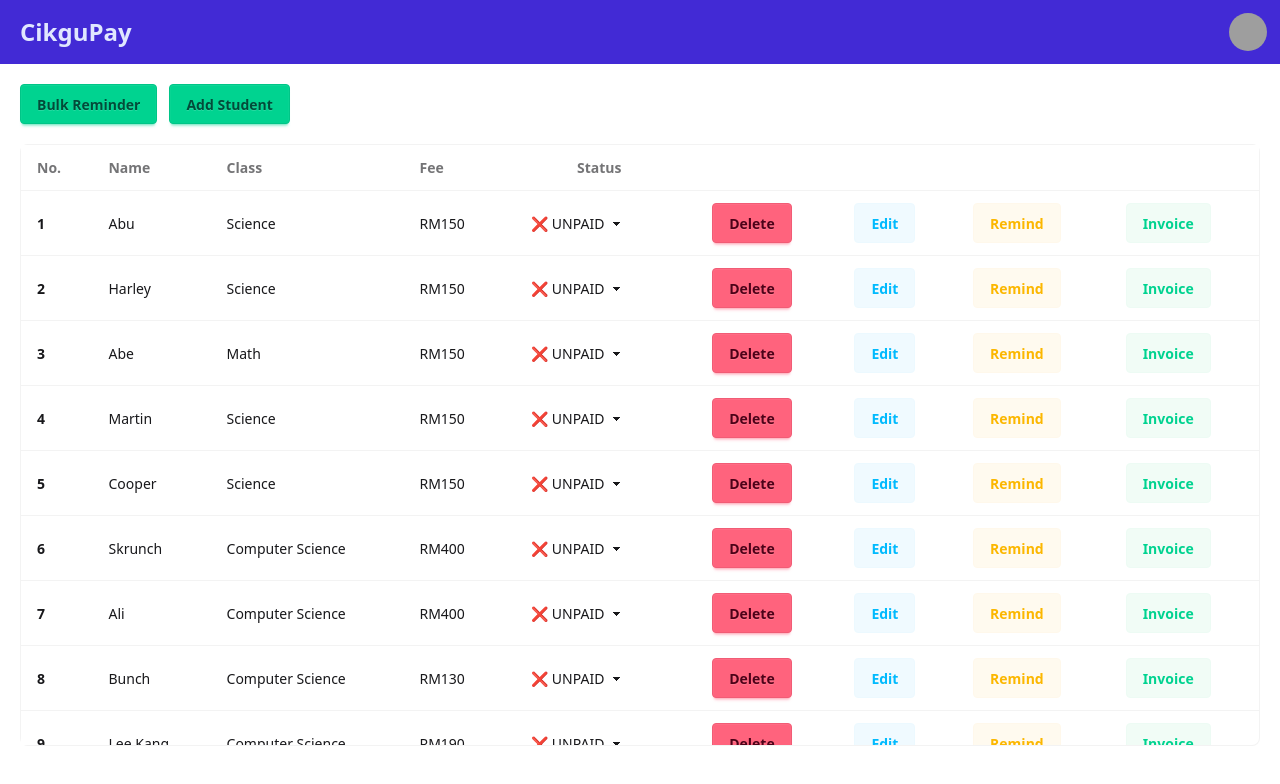
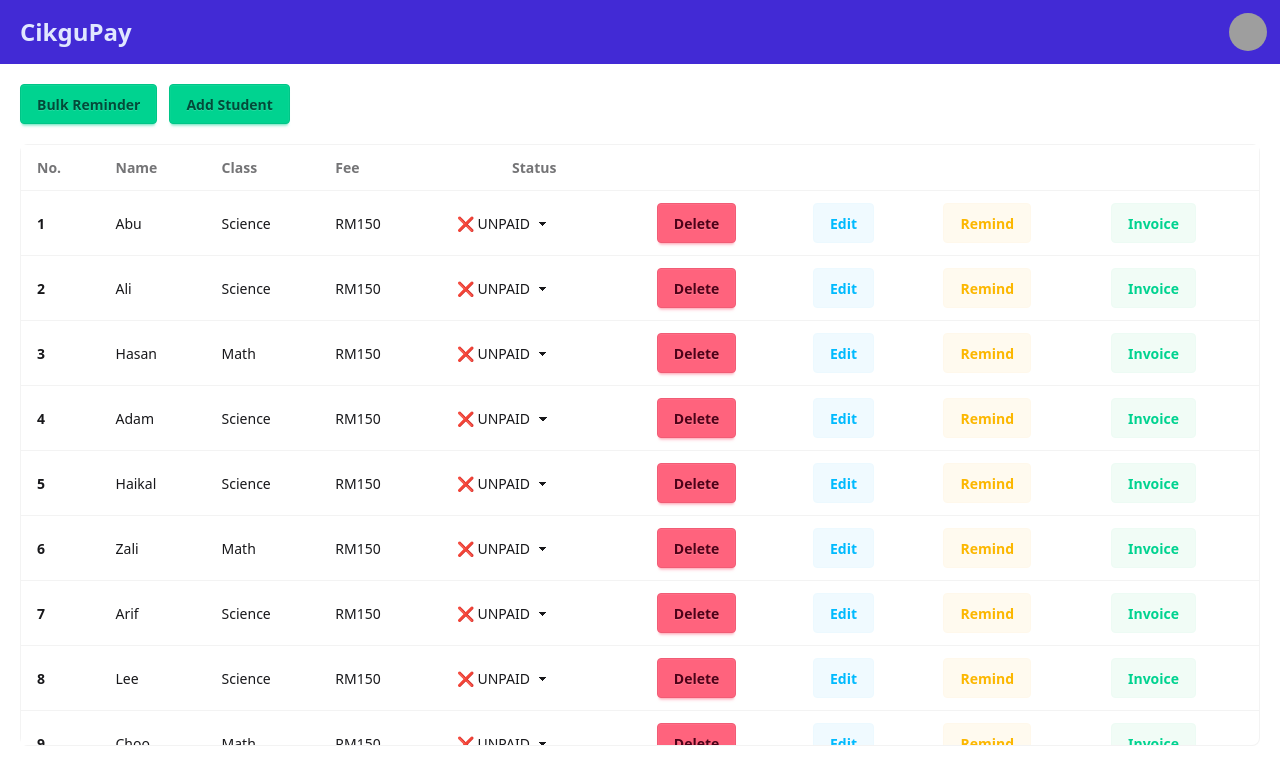
Before and after one commit to IFAIZC/CikguBayar, a React (Vite) app: page / in a window 1280 px wide. Shown: the top 784 px of the page. Built offline with nearby package versions, Linux system fonts and the light colour scheme; grey boxes are pictures that could not be loaded.

Commit message:
fixed table ui

```diff
--- a/src/App.jsx
+++ b/src/App.jsx
@@ -7,8 +7,29 @@ import ModalStudent from './component/ModalStudent'
 
 function App() {
   const [copied, setCopied] = useState(false)
+  // Moving the students data from Table component to App component
+  const [students, setStudents] = useState([
+    { id: 1, name: "Abu", class: "Science", fee: "RM150" },
+    { id: 2, name: "Ali", class: "Science", fee: "RM150" },
+    { id: 3, name: "Hasan", class: "Math", fee: "RM150" },
+    { id: 4, name: "Adam", class: "Science", fee: "RM150" },
+    { id: 5, name: "Haikal", class: "Science", fee: "RM150" },
+    { id: 6, name: "Zali", class: "Math", fee: "RM150" },
+    { id: 7, name: "Arif", class: "Science", fee: "RM150" },
+    { id: 8, name: "Lee", class: "Science", fee: "RM150" },
+    { id: 9, name: "Choo", class: "Math", fee: "RM150" },
+    { id: 10, name: "Shalini", class: "Math", fee: "RM150" },
+  ]);
 
   function copyButton() {
+    // Dynamically generate the text using the students data
+    let studentFeesText = '';
+
+    // Create a list of students and their fees
+    students.forEach(student => {
+      studentFeesText += `${student.name} - ${student.fee}\n\n`;
+    });
+
     const formattedText =
       `Payment Reminder - Due by 25th
 
@@ -18,20 +39,7 @@ We kindly remind you to complete your child's monthly payment by the 25th. Your
 
 Outstanding Fees:
 
-Abu - RM150
-
-Harley - RM150
-
-Abe - RM150
-
-Martin - RM150
-
-Cooper - RM150
-
-Skrunch - RM400
-
-If payment has already been made, please disregard this message. Thank you! 😊`
-;
+${studentFeesText}If payment has already been made, please disregard this message. Thank you! 😊`;
 
     // Copy to clipboard
     navigator.clipboard.writeText(formattedText);
@@ -55,9 +63,9 @@ If payment has already been made, please disregard this message. Thank you! 😊
           ) : (
             <Button buttonName="Bulk Reminder" onClick={copyButton} className={"btn btn-success"}/>
           )}
-          <ModalStudent/>
+          <ModalStudent students={students} setStudents={setStudents}/>
         </div>
-        <Table/>
+        <Table students={students} setStudents={setStudents}/>
       </div>
     </>
   )
--- a/src/component/Table.jsx
+++ b/src/component/Table.jsx
@@ -1,23 +1,7 @@
-import { useState } from "react"
 import Dropdown from "./Dropdown"
 import Button from "./Button"
 
-export default function Table() {
-  // Sample data array to be mapped through
-  const [students, setStudents] = useState([
-    { id: 1, name: "Abu", class: "Science", fee: "RM150" },
-    { id: 2, name: "Harley", class: "Science", fee: "RM150" },
-    { id: 3, name: "Abe", class: "Math", fee: "RM150" },
-    { id: 4, name: "Martin", class: "Science", fee: "RM150" },
-    { id: 5, name: "Cooper", class: "Science", fee: "RM150" },
-    { id: 6, name: "Skrunch", class: "Computer Science", fee: "RM400" },
-    { id: 7, name: "Ali", class: "Computer Science", fee: "RM400" },
-    { id: 8, name: "Bunch", class: "Computer Science", fee: "RM130" },
-    { id: 9, name: "Lee Kang", class: "Computer Science", fee: "RM190" },
-    { id: 10, name: "Shin Jiz", class: "Computer Science", fee: "RM250" },
-    // Additional data rows from the original table are now handled by the map function
-  ]);
-
+export default function Table({ students, setStudents }) {
   return (
     <div className="rounded-box border border-base-content/5 bg-base-100">
       {/* Added a fixed height container with both horizontal and vertical scrolling */}
```
